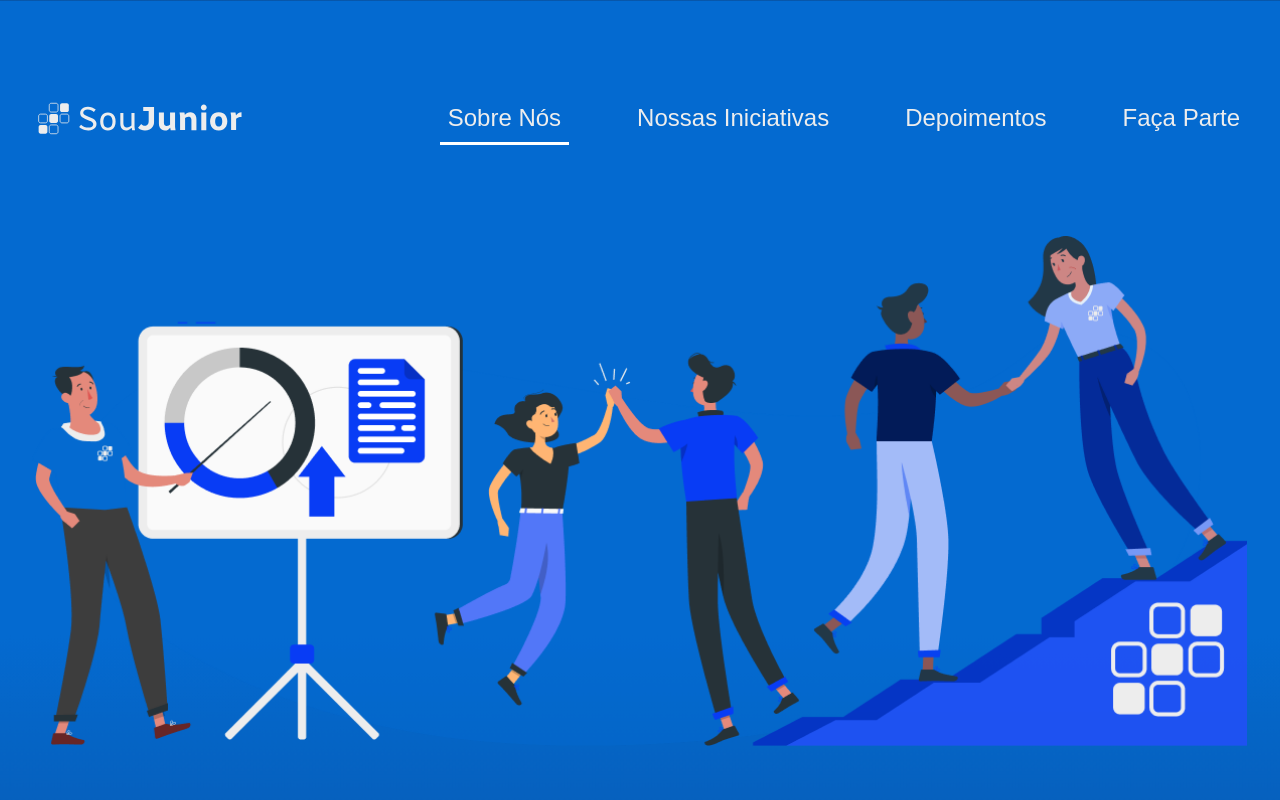
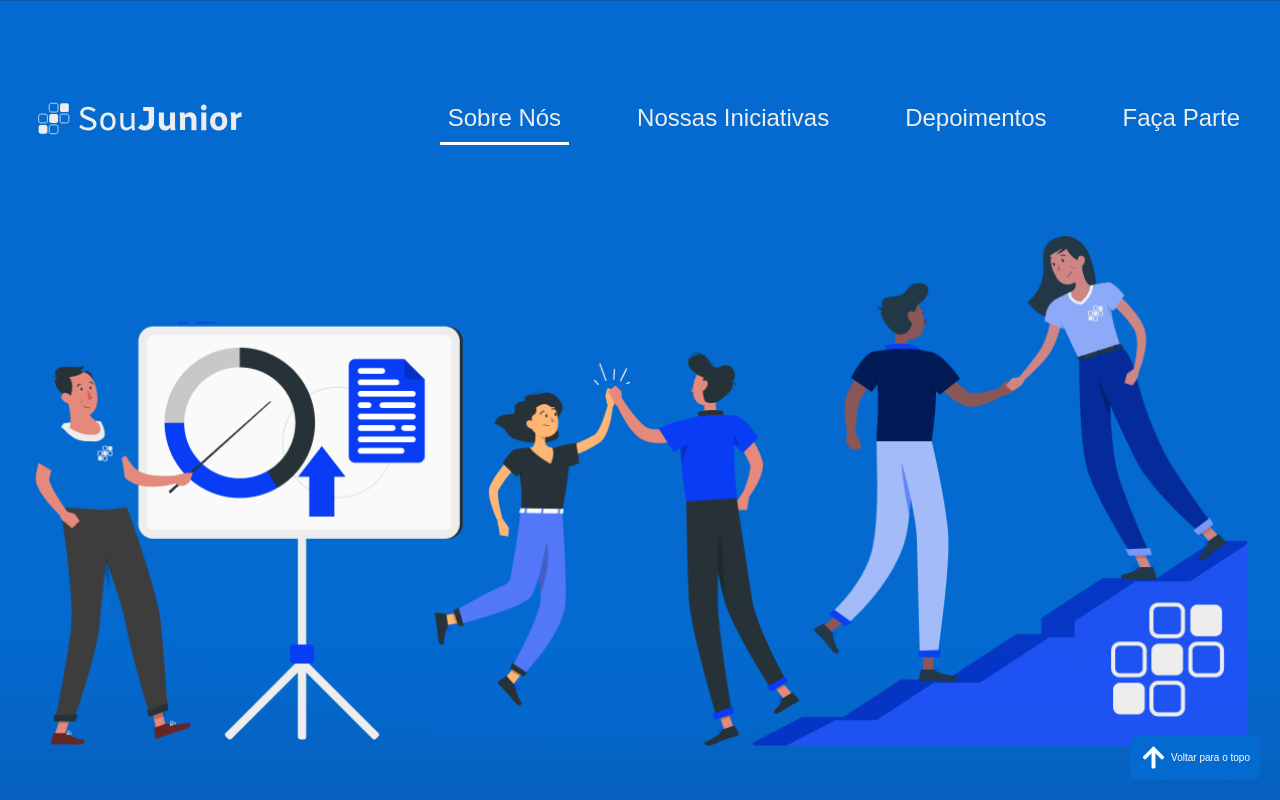
Before and after one commit to SouJunior/site-webapp, a Next.js app: page /sobre-nos in a window 1280 px wide. Shown: the top 800 px of the page. Built offline with nearby package versions, Linux system fonts and the light colour scheme; a web font is replaced by a local one.

Commit message:
Incluão do botão voltar para o topo

```diff
--- a/components/commons/Footer/Footer.module.css
+++ b/components/commons/Footer/Footer.module.css
@@ -1,3 +1,5 @@
+
+
 .Footer {
   font-family: inherit;
   display: flex;
@@ -6,7 +8,11 @@
   position: relative;
   margin-top: 12rem;
   background-color: #046ad0;
+  position: relative;
+  padding-bottom: 80px;
 }
+
+
 
 .Footer::before {
   content: "";
@@ -100,6 +106,26 @@
   opacity: 0.8;
 }
 
+
+.backToTop {
+  position: fixed;
+  bottom: 20px; /* Ajuste a posição conforme necessário */
+  right: 20px; /* Ajuste a posição conforme necessário */
+  display: flex;
+  align-items: center;
+  justify-content: center;
+  padding: 10px;
+  background-color: #046ad0;
+  color: #fff;
+  border-radius: 10%;
+  cursor: pointer;
+}
+
+.arrowIcon {
+  font-size: 25px;
+  margin-right: 5px;
+}
+
 @media (max-width: 1024px) {
   .container {
     flex-direction: column;
--- a/components/commons/Footer/index.jsx
+++ b/components/commons/Footer/index.jsx
@@ -1,12 +1,22 @@
 import React from "react";
 import Link from "next/link";
+import { FaArrowUp } from "react-icons/fa";
 import styles from "./Footer.module.css";
 import { dataSocial } from "../../../utils/dataSocial";
 import { Heading } from "../../commons/Heading";
 
 export const Footer = () => {
+
+  //função voltar para o topo
+  const handleScrollToTop = () => {
+    window.scrollTo({
+      top: 0,
+      behavior: "smooth",
+    });
+  };
   return (
     <>
+
       <footer className={styles.Footer} id={"redes-sociais"}>
         <div className={styles.container}>
           <div className={styles.logoWrapper}>
@@ -65,7 +75,12 @@ export const Footer = () => {
             </div>
           </div>
         </div>
+        <div className={styles.backToTop} onClick={handleScrollToTop}>
+        <FaArrowUp className={styles.arrowIcon} />
+        Voltar para o topo
+      </div>
       </footer>
+
     </>
   );
 };
--- a/utils/headers.js
+++ b/utils/headers.js
@@ -22,8 +22,8 @@ export const headers = [
     nome: "Daniele Oliveira",
     cargo: "Head de Tech Recruiting",
     img: "https://user-images.githubusercontent.com/115566254/250676056-f40db53f-bf9c-48d6-90bc-37125e2c29c5.jpg",
-    linkedin: "https://www.linkedin.com/in/rariellyjanuario/",
-    discord: "https://discordapp.com/users/762805481546317835",
+    linkedin: "https://www.linkedin.com/in/daniele-oliveirapsi/",
+    discord: "https://discordapp.com/users/781888047289466910",
   },
   {
     id: 4,
```
